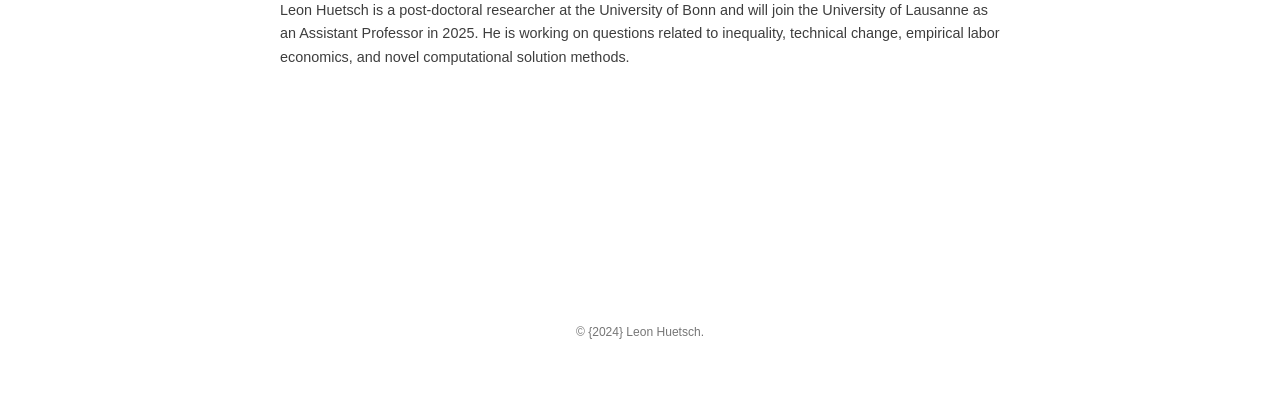
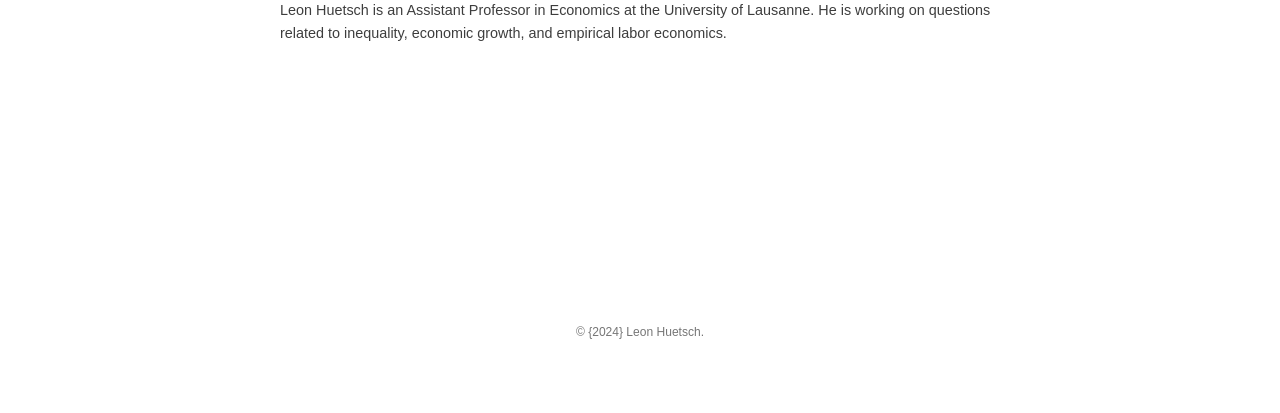
Before and after one commit to LeonHuetsch/leonhuetsch.github.io, a plain HTML site: page oldprojects/statusproject/index.html in a window 1280 px wide. Shown: the part 387-800 px from the top of the page. Drawn offline with Linux system fonts and the light colour scheme; some icons are missing.

Commit message:
CV update

```diff
--- a/oldprojects/statusproject/index.html
+++ b/oldprojects/statusproject/index.html
@@ -1,6 +1,6 @@
 <!DOCTYPE html>
 <!-- This site was created with Wowchemy. https://www.wowchemy.com -->
-<!-- Last Published: September 3, 2025 --><html lang="en-us" >
+<!-- Last Published: September 9, 2025 --><html lang="en-us" >
 
 
 <head>
@@ -803,7 +803,7 @@
     <div class="media-body">
       <h5 class="card-title"><a href="https://leonhuetsch.github.io/"></a></h5>
 
-      <p class="card-text">Leon Huetsch is a post-doctoral researcher at the University of Bonn and will join the University of Lausanne as an Assistant Professor in 2025. He is working on questions related to inequality, technical change, empirical labor economics, and novel computational solution methods.</p>
+      <p class="card-text">Leon Huetsch is an Assistant Professor in Economics at the University of Lausanne. He is working on questions related to inequality, economic growth, and empirical labor economics.</p>
       <ul class="network-icon" aria-hidden="true">
 
 </ul>
```
Also changed, not shown: 404.html (+1 -1 lines), index.html (+1 -1 lines), research/gpce/index.html (+2 -2 lines), research/healthproject/index.html (+2 -2 lines), research/lmi_automation/index.html (+2 -2 lines), research/rstar/index.html (+2 -2 lines), 3 other files.
